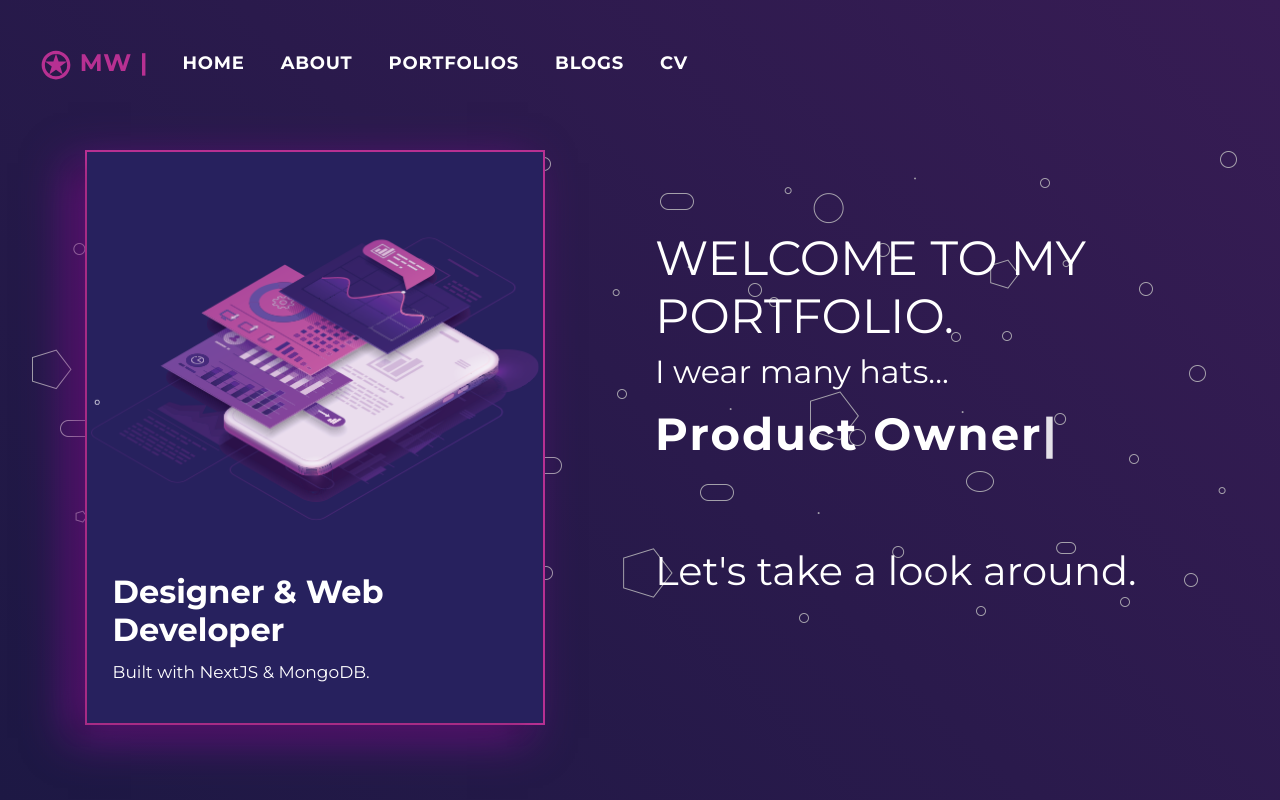
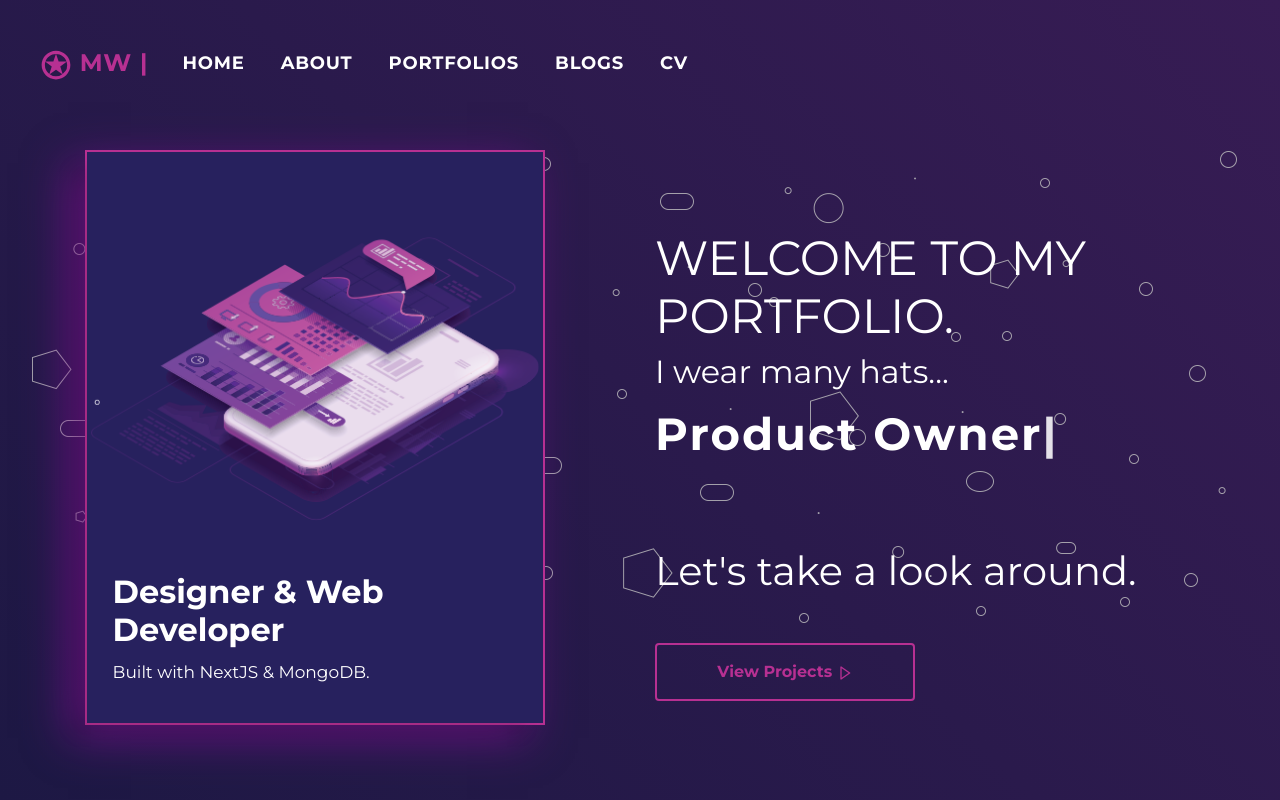
Before and after one commit to murray-williams/portfolio-mw, a Next.js app: page / in a window 1280 px wide. Built offline with nearby package versions, Linux system fonts and the light colour scheme.

Commit message:
Added Button to hero section

```diff
--- a/pages/index.js
+++ b/pages/index.js
@@ -1,6 +1,7 @@
 import React from 'react'
+import { BiRightArrow } from 'react-icons/bi'
 import BaseLayout from '@/components/layouts/BaseLayout'
-import { Container, Row, Col } from 'reactstrap'
+import { Container, Row, Col, Button } from 'reactstrap'
 import Typed from 'react-typed'
 
 const roles = [
@@ -61,6 +62,9 @@ class Index extends React.Component {
                 />
                 <div className="hero-welcome-bio">
                   <h1>Let's take a look around.</h1>
+                  <Button className="hero-welcome-btn">
+                    View Projects <BiRightArrow size="1rem" />
+                  </Button>
                 </div>
               </Col>
             </Row>
--- a/styles/shared/_index.scss
+++ b/styles/shared/_index.scss
@@ -97,6 +97,22 @@
   }
 }
 
+.hero-welcome-btn {
+  margin-top: 40px;
+  min-width: 260px;
+  padding: 15px 30px;
+  background: none;
+  border: 2px solid #b73092;
+  color: #b73092;
+  font-weight: bold;
+
+  &:hover {
+    background: #b73092;
+    color: white;
+    border: 2px solid #b73092;
+  }
+}
+
 .background-image {
   position: absolute;
   width: 1762px;
```
